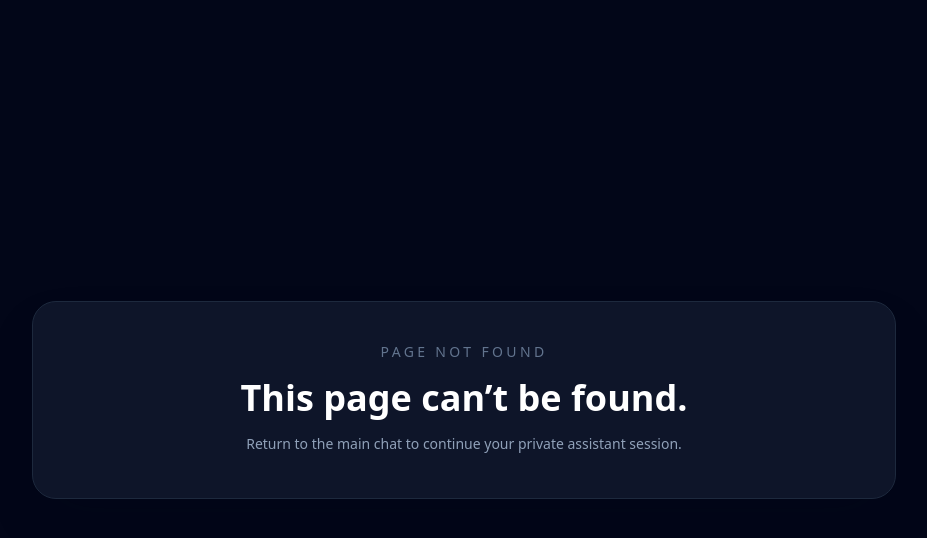
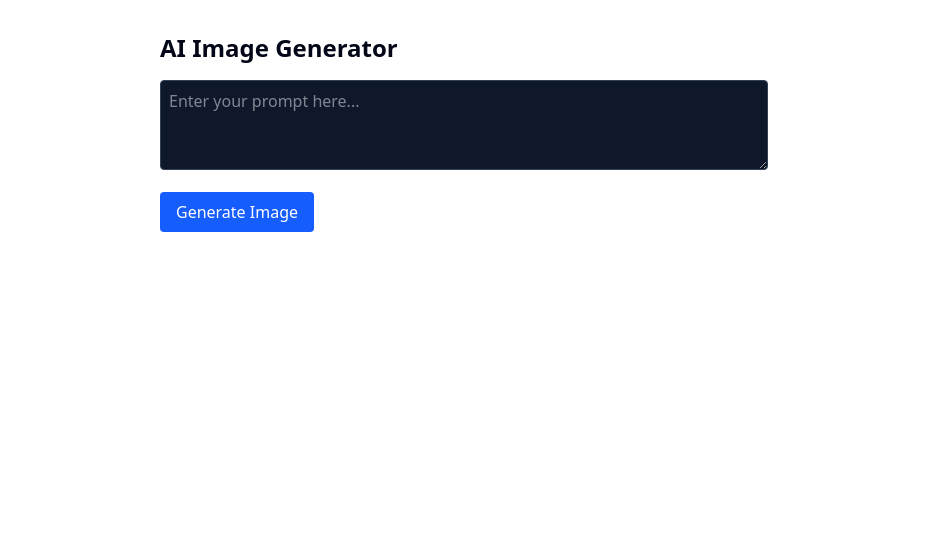
Before and after one commit to jagasia/aether-assist, a Next.js app: page /image-gen in a window 1280 px wide. Before the commit this address had no page. Shown: the top 538 px of the page, without its empty margins (176-1103 px from the left). Built offline with nearby package versions, Linux system fonts and the light colour scheme.

Commit message:
feat: added image generation sandbox page

```diff
--- /dev/null
+++ b/src/app/api/generate-image/route.ts
@@ -0,0 +1,29 @@
+import { NextResponse } from 'next/server';
+import Replicate from 'replicate';
+
+const replicate = new Replicate({
+  auth: process.env.REPLICATE_API_TOKEN,
+});
+
+export async function POST(req: Request) {
+  try {
+    const { prompt } = await req.json();
+
+    // இங்கே நாம Flux-1.1-pro மாடலைப் பயன்படுத்தலாம், இது தரம் மற்றும் வேகத்திற்கு சிறந்தது
+    const output = await replicate.run(
+      "black-forest-labs/flux-1.1-pro",
+      {
+        input: {
+          prompt: prompt,
+          aspect_ratio: "1:1",
+          output_format: "png",
+        }
+      }
+    );
+
+    return NextResponse.json({ url: output });
+  } catch (error) {
+    console.error("Image generation error:", error);
+    return NextResponse.json({ error: "Failed to generate image" }, { status: 500 });
+  }
+}
--- /dev/null
+++ b/src/app/image-gen/page.tsx
@@ -0,0 +1,61 @@
+"use client";
+
+import { useState } from 'react';
+
+export default function ImageGenPage() {
+  const [prompt, setPrompt] = useState('');
+  const [imageUrl, setImageUrl] = useState<string | null>(null);
+  const [loading, setLoading] = useState(false);
+
+  const generateImage = async () => {
+    if (!prompt) return;
+    setLoading(true);
+    setImageUrl(null);
+
+    try {
+      const response = await fetch('/api/generate-image', {
+        method: 'POST',
+        headers: { 'Content-Type': 'application/json' },
+        body: JSON.stringify({ prompt }),
+      });
+
+      const data = await response.json();
+      if (data.url) {
+        setImageUrl(data.url);
+      } else {
+        alert('Image generation failed!');
+      }
+    } catch (error) {
+      console.error(error);
+      alert('Error generating image');
+    } finally {
+      setLoading(false);
+    }
+  };
+
+  return (
+    <div className="p-8 max-w-2xl mx-auto">
+      <h1 className="text-2xl font-bold mb-4">AI Image Generator</h1>
+      <textarea
+        className="w-full p-2 border border-slate-700 bg-slate-900 rounded text-slate-100"
+        rows={3}
+        value={prompt}
+        onChange={(e) => setPrompt(e.target.value)}
+        placeholder="Enter your prompt here..."
+      />
+      <button
+        onClick={generateImage}
+        disabled={loading}
+        className="mt-4 px-4 py-2 bg-blue-600 hover:bg-blue-700 rounded text-white disabled:opacity-50"
+      >
+        {loading ? 'Generating...' : 'Generate Image'}
+      </button>
+
+      {imageUrl && (
+        <div className="mt-8">
+          <img src={imageUrl as string} alt="Generated" className="w-full rounded-lg shadow-xl" />
+        </div>
+      )}
+    </div>
+  );
+}
```
